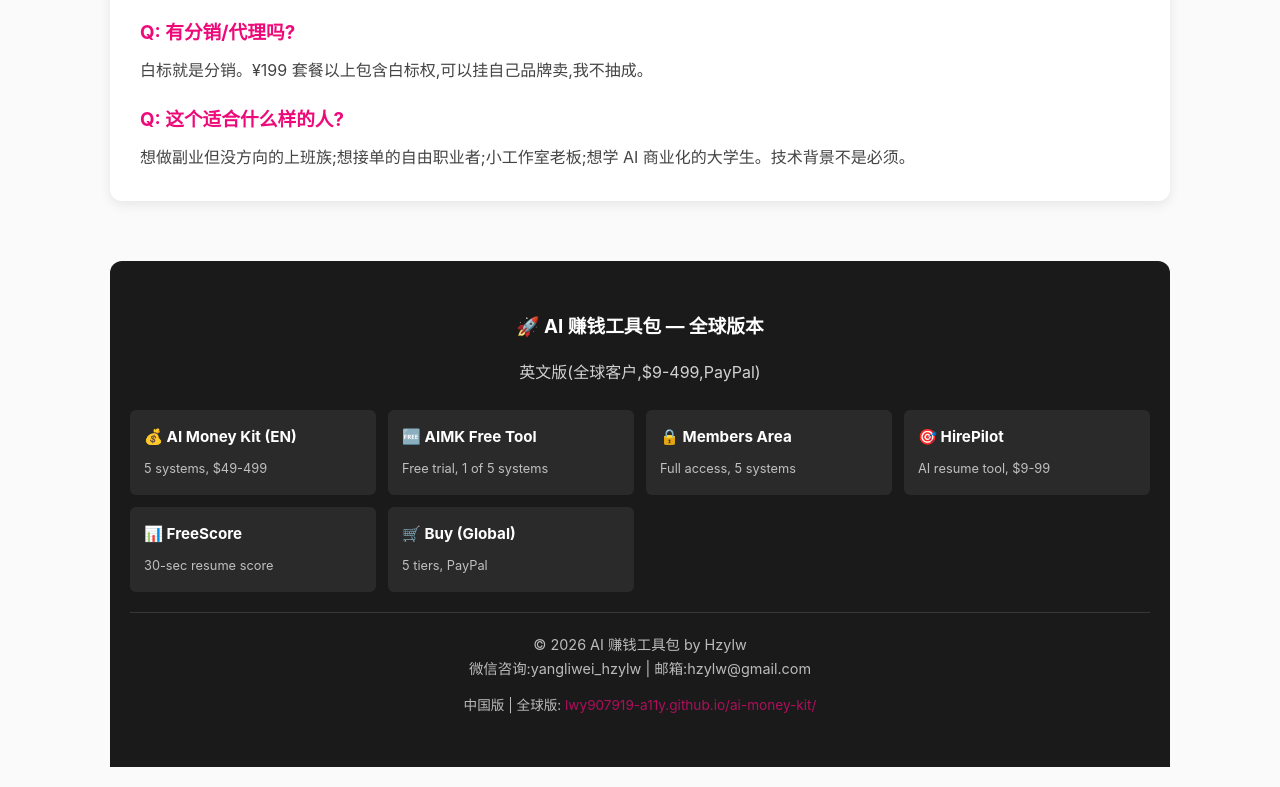
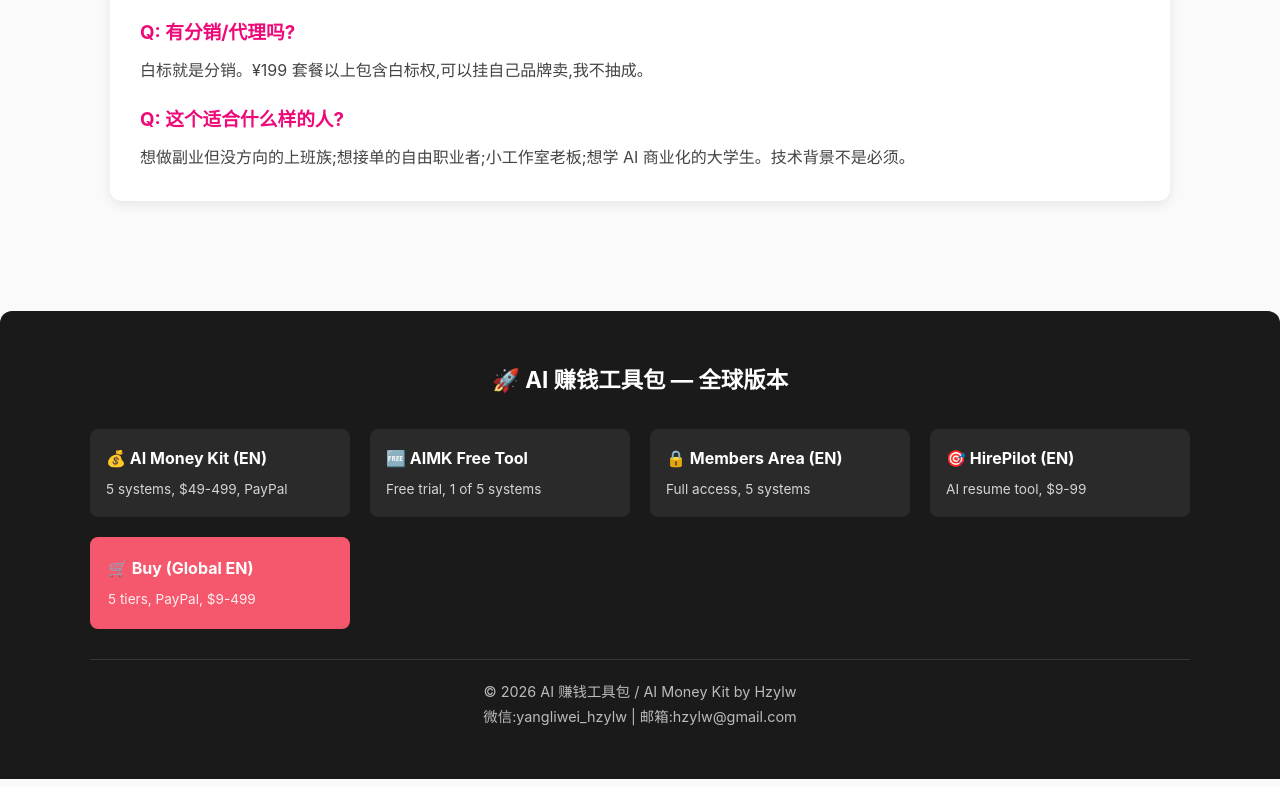
Before and after one commit to lwy907919-a11y/ai-money-kit-cn, a plain HTML site: page index.html in a window 1280 px wide. Shown: the part 6132-6919 px from the top of the page. Drawn offline with Linux system fonts and the light colour scheme.

Commit message:
Add global cross-link footer

```diff
--- a/index.html
+++ b/index.html
@@ -260,42 +260,39 @@
 <p>想做副业但没方向的上班族;想接单的自由职业者;小工作室老板;想学 AI 商业化的大学生。技术背景不是必须。</p>
 </div>
 
-<footer>
-<h3 style="text-align:center;">🚀 AI 赚钱工具包 — 全球版本</h3>
-<p style="text-align:center; opacity:0.8; margin-bottom:24px;">英文版(全球客户,$9-499,PayPal)</p>
-<div class="related-grid">
-<a href="https://lwy907919-a11y.github.io/ai-money-kit/">
+
+
+</div>
+<footer style="background:#1a1a1a; color:white; padding:50px 20px; margin-top:60px;">
+<div style="max-width:1100px; margin:0 auto;">
+<h3 style="text-align:center; margin-bottom:30px; font-size:1.4rem;">🚀 AI 赚钱工具包 — 全球版本</h3>
+<div style="display:grid; grid-template-columns: repeat(auto-fit, minmax(220px, 1fr)); gap:20px; margin-bottom:30px;">
+<a href="https://lwy907919-a11y.github.io/ai-money-kit/" style="background:#2a2a2a; color:white; padding:16px; border-radius:8px; text-decoration:none; display:block;">
 <strong>💰 AI Money Kit (EN)</strong>
-<span>5 systems, $49-499</span>
+<p style="font-size:0.85rem; opacity:0.8; margin-top:6px;">5 systems, $49-499, PayPal</p>
 </a>
-<a href="https://lwy907919-a11y.github.io/ai-money-kit-free/">
+<a href="https://lwy907919-a11y.github.io/ai-money-kit-free/" style="background:#2a2a2a; color:white; padding:16px; border-radius:8px; text-decoration:none; display:block;">
 <strong>🆓 AIMK Free Tool</strong>
-<span>Free trial, 1 of 5 systems</span>
+<p style="font-size:0.85rem; opacity:0.8; margin-top:6px;">Free trial, 1 of 5 systems</p>
 </a>
-<a href="https://lwy907919-a11y.github.io/ai-money-kit-members/">
-<strong>🔒 Members Area</strong>
-<span>Full access, 5 systems</span>
+<a href="https://lwy907919-a11y.github.io/ai-money-kit-members/" style="background:#2a2a2a; color:white; padding:16px; border-radius:8px; text-decoration:none; display:block;">
+<strong>🔒 Members Area (EN)</strong>
+<p style="font-size:0.85rem; opacity:0.8; margin-top:6px;">Full access, 5 systems</p>
 </a>
-<a href="https://lwy907919-a11y.github.io/hirepilot/">
-<strong>🎯 HirePilot</strong>
-<span>AI resume tool, $9-99</span>
+<a href="https://lwy907919-a11y.github.io/hirepilot/" style="background:#2a2a2a; color:white; padding:16px; border-radius:8px; text-decoration:none; display:block;">
+<strong>🎯 HirePilot (EN)</strong>
+<p style="font-size:0.85rem; opacity:0.8; margin-top:6px;">AI resume tool, $9-99</p>
 </a>
-<a href="https://lwy907919-a11y.github.io/hirepilot-freescore/">
-<strong>📊 FreeScore</strong>
-<span>30-sec resume score</span>
-</a>
-<a href="https://lwy907919-a11y.github.io/buy/">
-<strong>🛒 Buy (Global)</strong>
-<span>5 tiers, PayPal</span>
+<a href="https://lwy907919-a11y.github.io/buy/" style="background:#f5576c; color:white; padding:16px; border-radius:8px; text-decoration:none; display:block; border:2px solid #f5576c;">
+<strong>🛒 Buy (Global EN)</strong>
+<p style="font-size:0.85rem; opacity:0.9; margin-top:6px;">5 tiers, PayPal, $9-499</p>
 </a>
 </div>
-<div style="text-align:center; opacity:0.7; font-size:0.9rem; padding-top:20px; border-top:1px solid #444; margin-top:20px;">
-<p>© 2026 AI 赚钱工具包 by Hzylw</p>
-<p>微信咨询:yangliwei_hzylw | 邮箱:hzylw@gmail.com</p>
-<p style="margin-top:12px; font-size:0.85rem;">中国版 | 全球版: <a href="https://lwy907919-a11y.github.io/ai-money-kit/">lwy907919-a11y.github.io/ai-money-kit/</a></p>
+<div style="text-align:center; opacity:0.7; font-size:0.9rem; padding-top:20px; border-top:1px solid #444;">
+<p>© 2026 AI 赚钱工具包 / AI Money Kit by Hzylw</p>
+<p>微信:yangliwei_hzylw | 邮箱:hzylw@gmail.com</p>
+</div>
 </div>
 </footer>
-
-</div>
 </body>
 </html>
```
